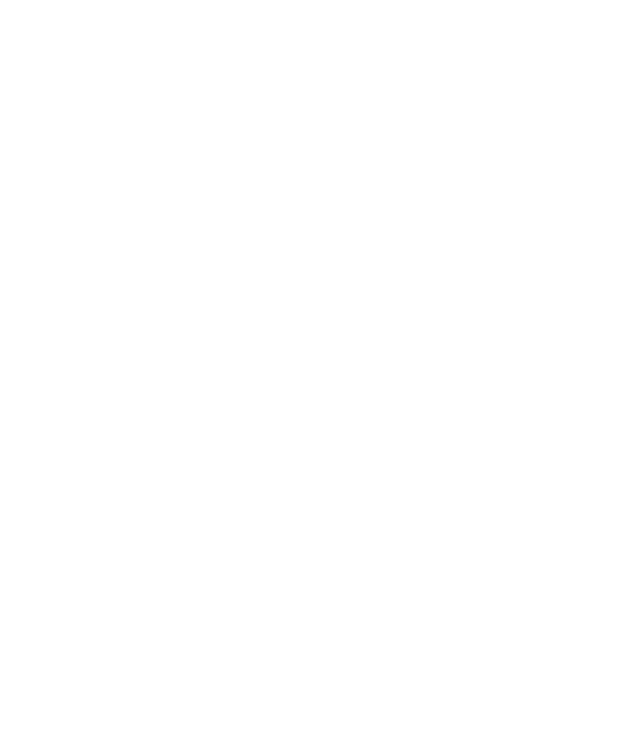
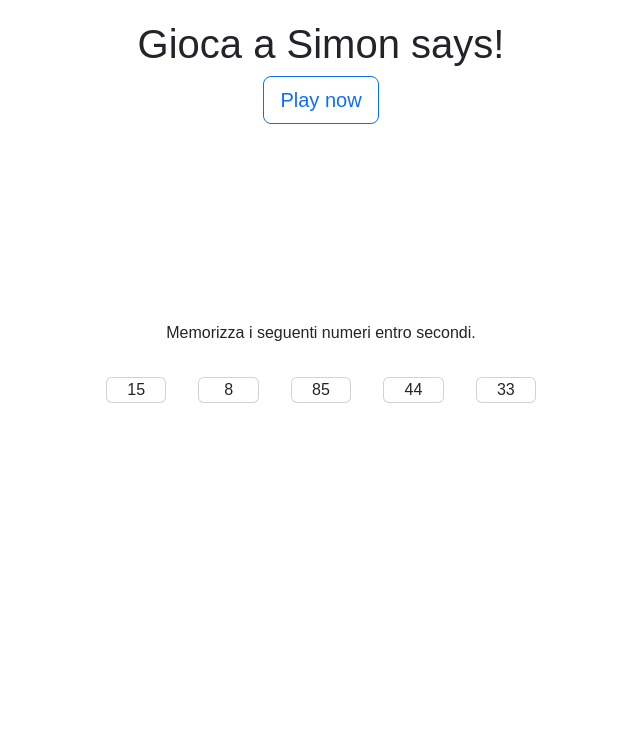
Before and after one commit to tommasotacconi/js-simon, a plain HTML site: page index.html in a window 1280 px wide. Shown: the whole page, without its empty margins (319-959 px from the left). Drawn offline with nearby package versions, Linux system fonts and the light colour scheme.

Commit message:
base html and css

```diff
--- a/css/style.css
+++ b/css/style.css
@@ -1,20 +1,18 @@
-
 /* Generics */
 body {
   font-family: Arial, Helvetica, sans-serif;
 }
 
-/* header {
-    position: fixed;
-    left: 0px;
-    top: 0px;
-    z-index: 1;
-    width: 100%;
-    color: white;
-    font-weight: 600;
-    font-size: 12px;
+header {
+  margin: 20px 30px 50px;
 }
- */
+
+main {
+  height: 70vh;
+  width: 50%;
+  margin: 0 auto;
+}
+
 /* footer {
   padding: 30px;
   color: white;
@@ -55,3 +53,12 @@ body {
 } */
 
 /* Utilities */
+
+
+.numbers-box {
+  height: 70%;
+}
+
+.numbers-box p {
+  flex-basis: 100%;
+}
--- a/css/utilities.css
+++ b/css/utilities.css
@@ -77,11 +77,11 @@
 
 /* type of button */
 /* (squared) */
-.btn {
+/* .btn {
   font-size: 16px;
   padding: 7px 12px;
   border: 0;
-}
+} */
 
 .btn-hov:hover {
   background-color: #3b7cff;
@@ -145,9 +145,9 @@
 }
 
 /* flex configuration */
-.d-flex {
+/* .d-flex {
   display: flex;
-}
+} */
 
 /* assegna display:flex ai figli diretti */
 .children-d-flex- > * {
--- a/index.html
+++ b/index.html
@@ -21,6 +21,51 @@
     <link rel="stylesheet" href="css/style.css">
   </head>
   <body>
+    <div class="container-lg">
+      <!-- Intestazione con titolo e comandi per il gioco -->
+      <header class="text-center">
+        <h1>Gioca a Simon says!</h1>
+        <div class="commands">
+          <button class="btn btn-outline-primary btn-lg">Play now</button>
+        </div>
+      </header>
+
+      <!-- main in cui giocare -->
+      <main class="">
+        <div class="numbers-box d-flex align-items-center">
+          <div class="row text-center">
+            <div class="col-12">
+              <p class="">Memorizza i seguenti numeri entro <span class="game-time"></span> secondi.</p>
+            </div>
+            <div class="col">
+              <div class="card">
+                15
+              </div>
+            </div>
+            <div class="col">
+              <div class="card">
+                8
+              </div>
+            </div>
+            <div class="col">
+              <div class="card">
+                85
+              </div>
+            </div>
+            <div class="col">
+              <div class="card">
+                44
+              </div>
+            </div>
+            <div class="col">
+              <div class="card">
+                33
+              </div>
+            </div>
+          </div>
+        </div>
+      </main>
+    </div>
 
     <!-- javascript connection -->
      <script src="jscript/script.js"></script>
```
Lines whose indentation alone changed are shown as unchanged.
